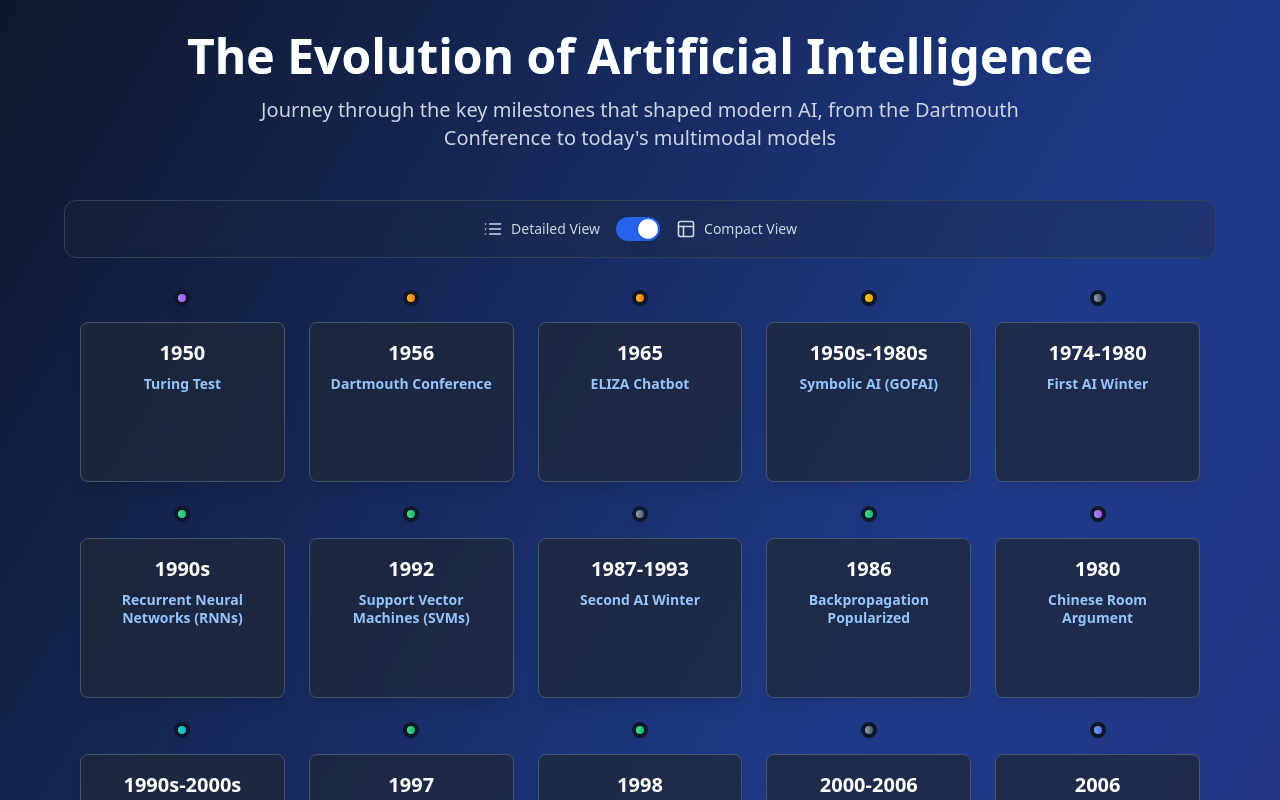
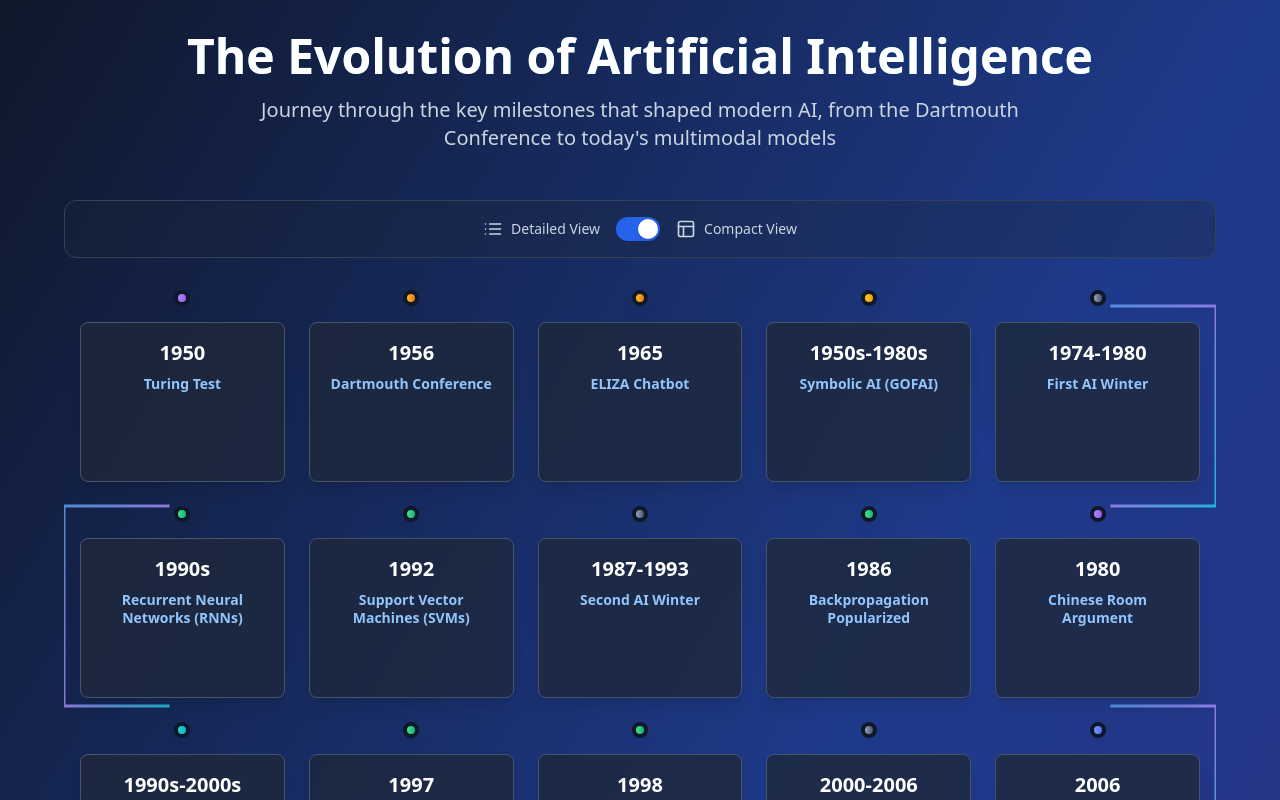
Before and after one commit to malminhas/ai-chronicle-view, a React (Vite) app: page / in a window 1280 px wide. Shown: the top 800 px of the page. Built offline with nearby package versions, Linux system fonts and the light colour scheme.

Commit message:
Fix: Missing line in compact view
The blue connecting line was still missing in the compact timeline view.

```diff
--- a/src/components/CompactTimeline.tsx
+++ b/src/components/CompactTimeline.tsx
@@ -40,11 +40,10 @@ export const CompactTimeline = ({ events, onEventClick }: CompactTimelineProps)
   return (
     <div className="mb-16">
       {/* Grid timeline container */}
-      <div className="relative" style={{ height: `${containerHeight}px` }}>
+      <div className="relative max-w-6xl mx-auto px-4" style={{ height: `${containerHeight}px` }}>
         {/* Timeline connecting lines */}
         <svg
-          className="absolute inset-0 w-full h-full pointer-events-none"
-          style={{ zIndex: 1 }}
+          className="absolute inset-0 w-full h-full pointer-events-none z-10"
           width="100%"
           height={containerHeight}
         >
@@ -72,28 +71,32 @@ export const CompactTimeline = ({ events, onEventClick }: CompactTimelineProps)
             const adjustedCurrentCol = isCurrentRowOdd ? (cols - 1 - currentCol) : currentCol;
             const adjustedNextCol = isNextRowOdd ? (cols - 1 - nextCol) : nextCol;
 
-            // Calculate actual pixel positions
-            const containerWidth = windowWidth > 0 ? Math.min(windowWidth - 32, 1152) : 1152; // max-width with padding
-            const cellWidth = containerWidth / cols;
+            // Calculate positions based on the grid
+            const maxWidth = Math.min(windowWidth - 32, 1152); // Container max width
+            const gapSize = 24; // gap-6 = 24px
+            const totalGaps = (cols - 1) * gapSize;
+            const availableWidth = maxWidth - totalGaps;
+            const cellWidth = availableWidth / cols;
             const rowHeight = 200;
 
-            const x1 = adjustedCurrentCol * cellWidth + cellWidth / 2;
-            const y1 = currentRow * rowHeight + 100; // Center of the dot
+            // Calculate center positions of the dots (16px from top of each cell)
+            const x1 = adjustedCurrentCol * (cellWidth + gapSize) + cellWidth / 2;
+            const y1 = currentRow * rowHeight + 16; // Position of the dot in each cell
 
             if (currentRow !== nextRow) {
               // Moving to next row - create L-shaped path
-              const x2 = adjustedNextCol * cellWidth + cellWidth / 2;
-              const y2 = nextRow * rowHeight + 100;
+              const x2 = adjustedNextCol * (cellWidth + gapSize) + cellWidth / 2;
+              const y2 = nextRow * rowHeight + 16;
 
-              // Create L-shaped path: horizontal then vertical
+              // Create L-shaped path for row transitions
               let pathData;
               if (isCurrentRowOdd) {
-                // Current row is right-to-left, so go to left edge then down then to first position
-                const leftEdge = cellWidth / 2;
+                // Current row is right-to-left, connect to left edge
+                const leftEdge = 0;
                 pathData = `M ${x1} ${y1} L ${leftEdge} ${y1} L ${leftEdge} ${y2} L ${x2} ${y2}`;
               } else {
-                // Current row is left-to-right, so go to right edge then down then to last position
-                const rightEdge = containerWidth - cellWidth / 2;
+                // Current row is left-to-right, connect to right edge
+                const rightEdge = maxWidth;
                 pathData = `M ${x1} ${y1} L ${rightEdge} ${y1} L ${rightEdge} ${y2} L ${x2} ${y2}`;
               }
 
@@ -110,8 +113,8 @@ export const CompactTimeline = ({ events, onEventClick }: CompactTimelineProps)
               );
             } else {
               // Same row: straight horizontal line
-              const x2 = adjustedNextCol * cellWidth + cellWidth / 2;
-              const y2 = nextRow * rowHeight + 100;
+              const x2 = adjustedNextCol * (cellWidth + gapSize) + cellWidth / 2;
+              const y2 = nextRow * rowHeight + 16;
 
               return (
                 <line
@@ -130,7 +133,7 @@ export const CompactTimeline = ({ events, onEventClick }: CompactTimelineProps)
           })}
         </svg>
 
-        <div className="grid grid-cols-1 sm:grid-cols-2 md:grid-cols-3 lg:grid-cols-4 xl:grid-cols-5 gap-6 px-4 relative" style={{ zIndex: 2 }}>
+        <div className="grid grid-cols-1 sm:grid-cols-2 md:grid-cols-3 lg:grid-cols-4 xl:grid-cols-5 gap-6 relative z-20">
           {events.map((event, index) => {
             const colorClasses = getCategoryColor(event.category);
             const isHovered = hoveredEvent === `${event.year}-${event.event}`;
@@ -153,7 +156,7 @@ export const CompactTimeline = ({ events, onEventClick }: CompactTimelineProps)
                 onClick={() => onEventClick(event)}
               >
                 {/* Timeline dot */}
-                <div className={`w-4 h-4 bg-gradient-to-r ${colorClasses} rounded-full border-4 border-slate-900 shadow-lg transition-all duration-300 ${isHovered ? 'scale-125 shadow-xl' : ''} z-10 mb-4`}></div>
+                <div className={`w-4 h-4 bg-gradient-to-r ${colorClasses} rounded-full border-4 border-slate-900 shadow-lg transition-all duration-300 ${isHovered ? 'scale-125 shadow-xl' : ''} z-30 mb-4`}></div>
 
                 {/* Event card */}
                 <div className={`bg-slate-800/80 backdrop-blur-sm p-4 rounded-lg border border-slate-600 shadow-lg transition-all duration-300 ${isHovered ? 'border-blue-400/50 shadow-blue-500/20 transform scale-105' : ''} w-full flex-1`}>
```
